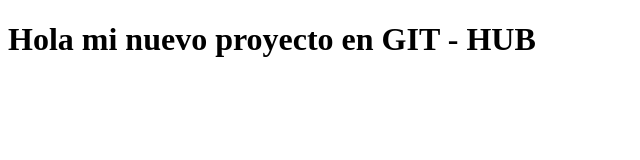
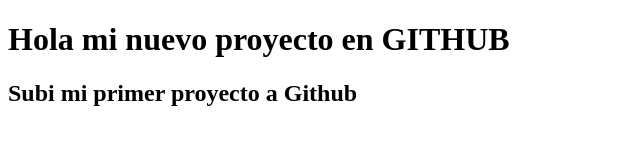
Before and after one commit to valenibero/pruebarepo, a plain HTML site: page index.html in a window 1280 px wide. Shown: the whole page, without its empty margins (0-640 px from the left). Drawn offline with Linux system fonts and the light colour scheme.

Commit message:
Agregue un h2

```diff
--- a/index.html
+++ b/index.html
@@ -7,7 +7,8 @@
 </head>
 <body>
 
-    <h1>Hola mi nuevo proyecto en GIT - HUB</h1>
+    <h1>Hola mi nuevo proyecto en GITHUB</h1>
+    <h2>Subi mi primer proyecto a Github</h2>
 
     <script src="script.js"></script>
 </body>
```
